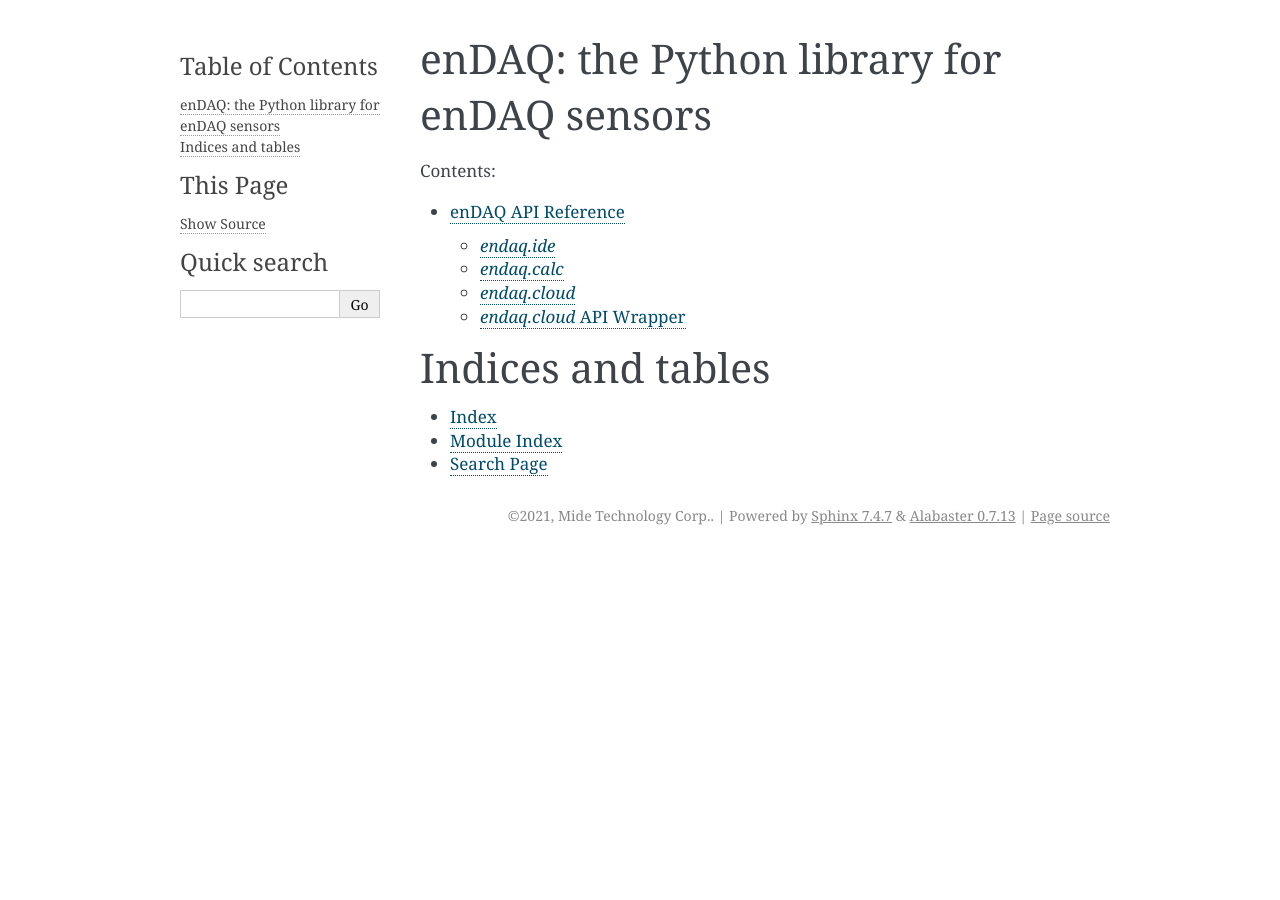
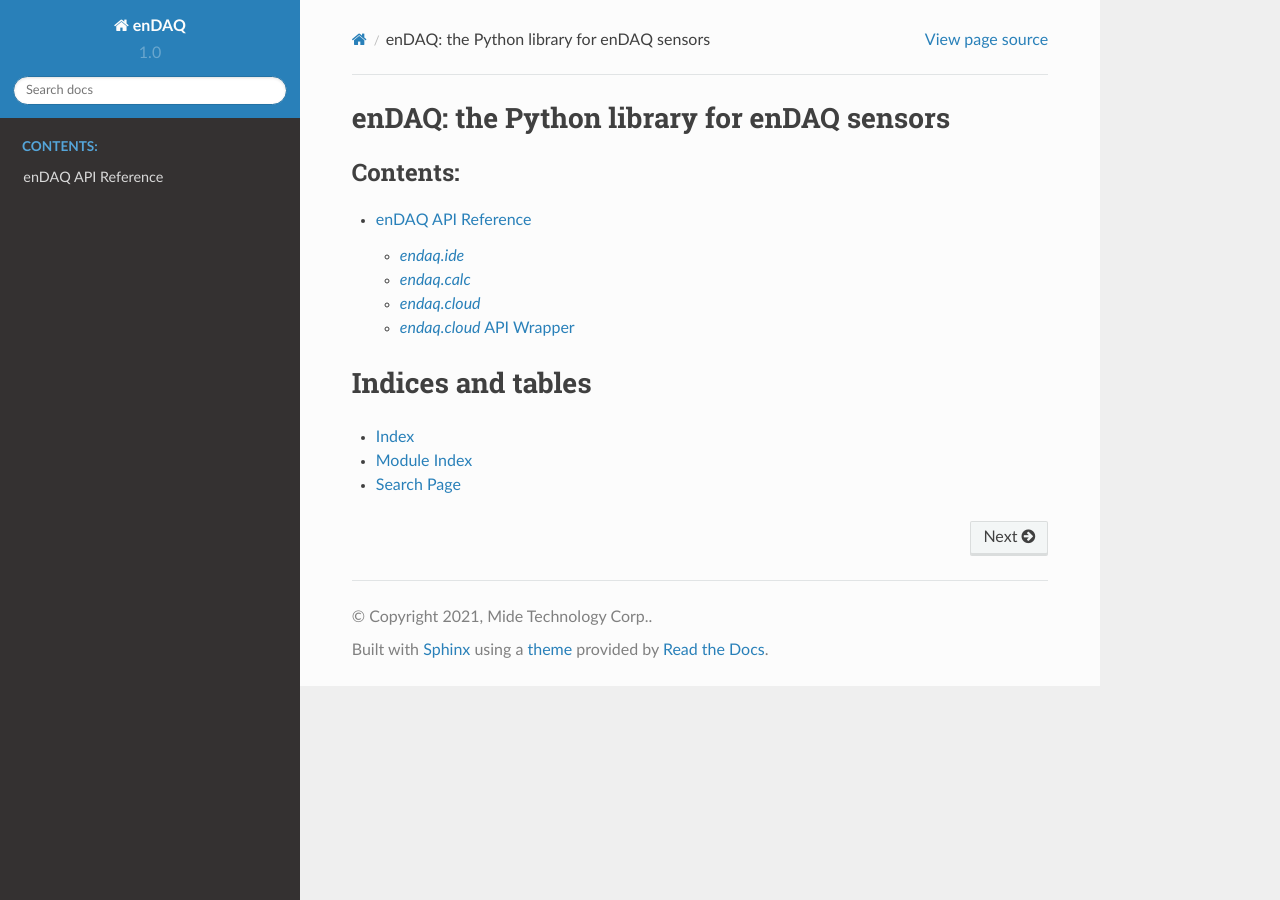
Before and after one commit to MideTechnology/endaq-python, a Sphinx documentation site: the page built from docs/index.rst, in a window 1280 px wide. Built offline with Sphinx 7.4.7 and the Read the Docs theme 2.0.0, drawn with Linux system fonts in a browser that asks for light colours.

Commit message:
changed sphinx formatting settings

```diff
--- a/docs/conf.py
+++ b/docs/conf.py
@@ -74,6 +74,8 @@
 
 
 autoclass_content = "both"
+autodoc_typehints = "description"
+autodoc_typehints_description_target = "documented"
 
 
 # -- Options for HTML output -------------------------------------------------
@@ -81,7 +83,7 @@
 # The theme to use for HTML and HTML Help pages.  See the documentation for
 # a list of builtin themes.
 #
-html_theme = 'alabaster'
+html_theme = 'sphinx_rtd_theme'
 
 # Theme options are theme-specific and customize the look and feel of a theme
 # further.  For a list of options available for each theme, see the
```
